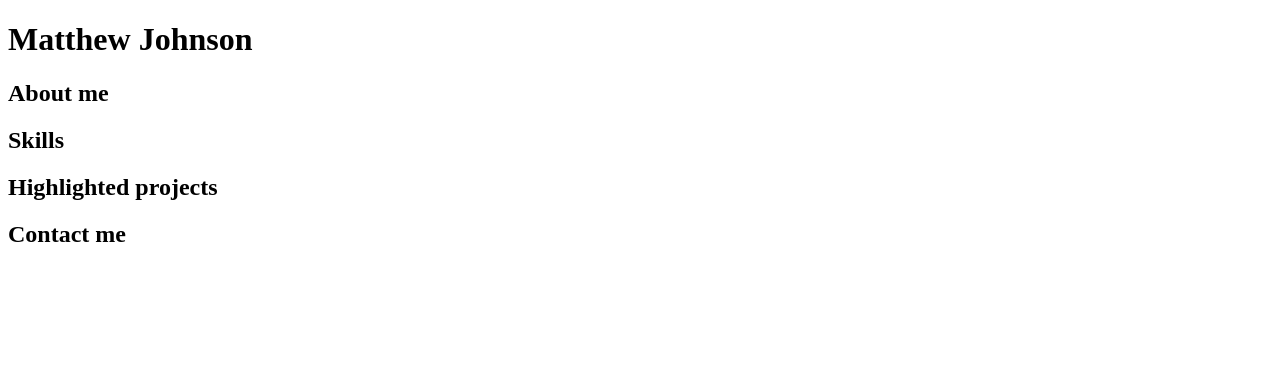
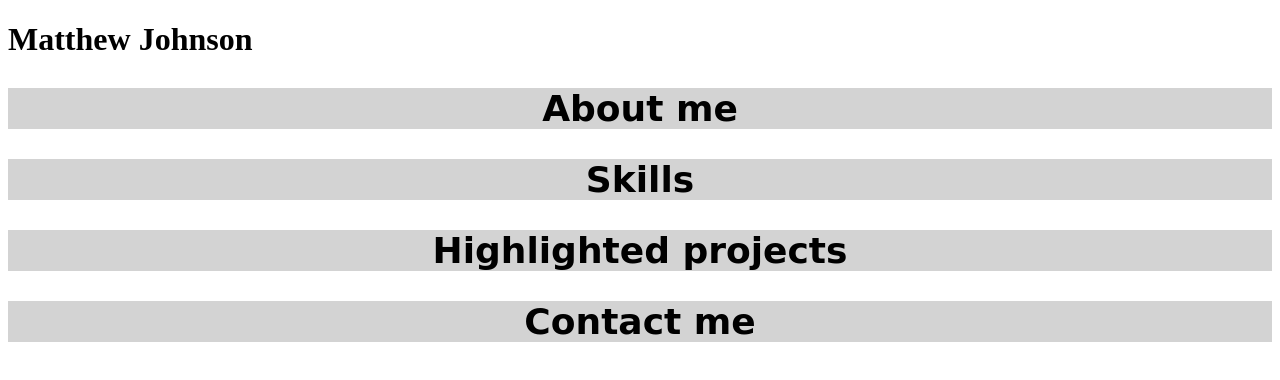
Before and after one commit to screencancer/screencancer.github.io, a plain HTML site: page index.html in a window 1280 px wide. Drawn offline with Linux system fonts and the light colour scheme.

Commit message:
Basic css styling

```diff
--- a/index.html
+++ b/index.html
@@ -2,6 +2,7 @@
 <html>
     <head>
         <title>CSCE 190: Matthew Johnson</title>
+        <link rel="Stylesheet" href="style.css">
     </head>
     <body>
         <h1>Matthew Johnson</h1>
--- /dev/null
+++ b/style.css
@@ -0,0 +1,27 @@
+.about{
+    text-align: center;
+    font-family: cursive, Verdana, sans-serif;
+    font-size: 24px;
+    background-color: lightgray;
+}
+
+.skills{
+    text-align: center;
+    font-family: cursive, Verdana, sans-serif;
+    font-size: 24px;
+    background-color: lightgray;
+}
+
+.projects{
+    text-align: center;
+    font-family: cursive, Verdana, sans-serif;
+    font-size: 24px;
+    background-color: lightgray;
+}
+
+.contact{
+    text-align: center;
+    font-family: cursive, Verdana, sans-serif;
+    font-size: 24px;
+    background-color: lightgray;
+}
```
